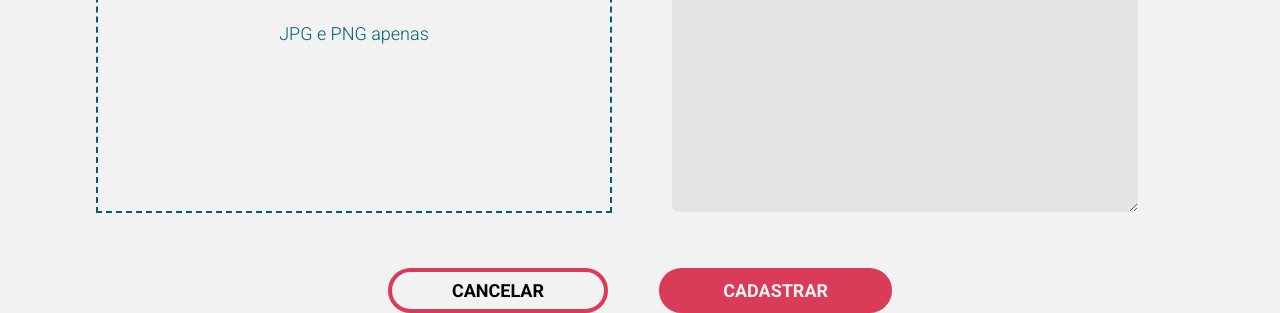
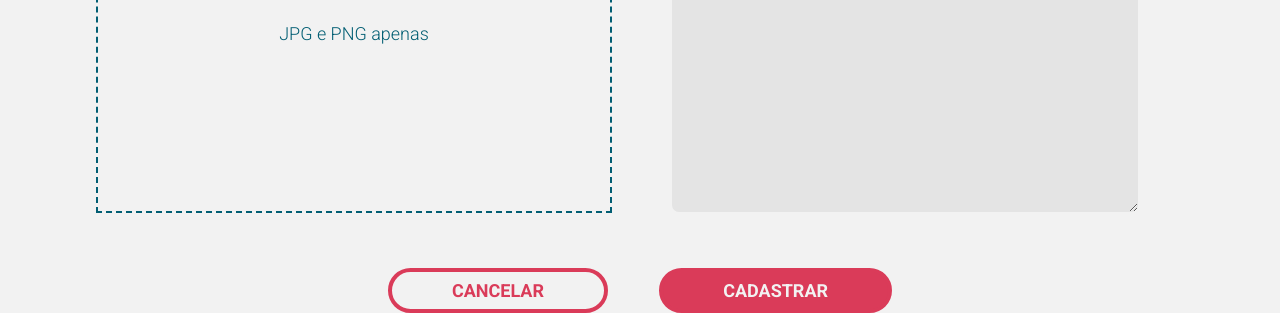
Before and after one commit to flaaaaaavis/adote-facil, a plain HTML site: page cadastro.html in a window 1280 px wide. In both pictures the pointer is over the link "CANCELAR". Shown: the part 593-906 px from the top of the page. Drawn offline with Linux system fonts and the light colour scheme.

```diff
--- a/styles/cadastro.css
+++ b/styles/cadastro.css
@@ -40,7 +40,6 @@ a, a:hover, a:focus, a:active{
     text-align: center;
     margin-bottom: 3%;
     padding-top: 20px;
-
 }
 
 
@@ -163,6 +162,10 @@ a, a:hover, a:focus, a:active{
     margin-right: 4%;
 }
 
+.btn__cancelar:hover{
+    color: var(--vermelho);
+}
+
 .informacoes__form__submit{
     background-color: var(--vermelho);
     border: 4px solid var(--vermelho);
```
